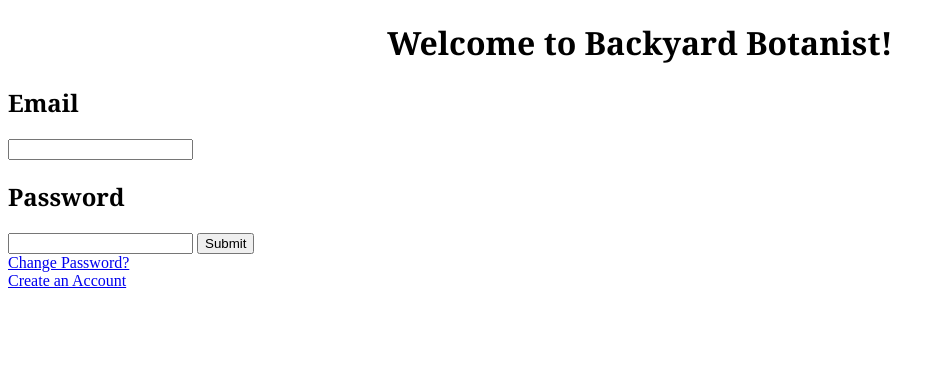
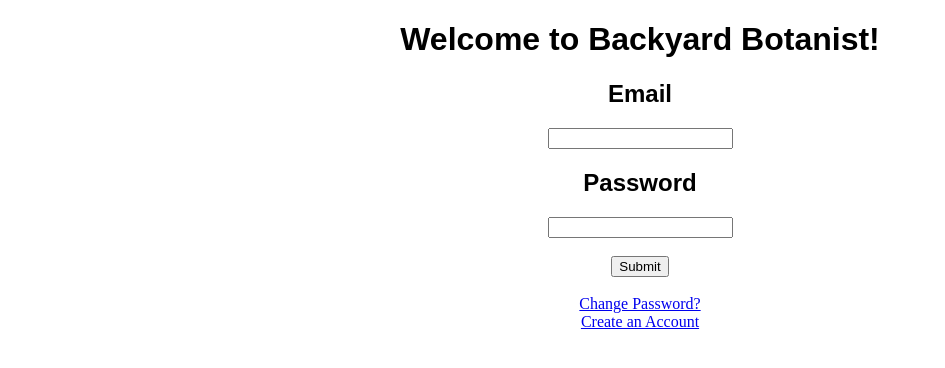
Before and after one commit to khanagan/BackyardBotanist, a Django app: page / in a window 1280 px wide. Shown: the top 368 px of the page, without its empty margins (0-945 px from the left). Run offline with Django 3.2, Linux system fonts and the light colour scheme.

Commit message:
UI updates made, css files added for formatting

```diff
--- /dev/null
+++ b/backyardBotanist/mainPageApp/static/dbSearchFormatting.css
@@ -0,0 +1,4 @@
+databaseSearchPage,
+td {
+    border: 5px solid #7FFFD4;
+}
--- /dev/null
+++ b/backyardBotanist/mainPageApp/static/homeFormatting.css
@@ -0,0 +1,4 @@
+Home,
+body {
+    text-align: center;
+}
--- a/backyardBotanist/mainPageApp/templates/databaseSearchPage.html
+++ b/backyardBotanist/mainPageApp/templates/databaseSearchPage.html
@@ -4,6 +4,8 @@
     <meta charset="UTF-8">
     <title>databaseSearchPage</title>
 </head>
+{% load static %}
+<link rel="stylesheet" type="text/css" href="{% static 'dbSearchFormatting.css' %}">
 <body>
 <table border="1">
             <tr>
--- a/backyardBotanist/mainPageApp/templates/home.html
+++ b/backyardBotanist/mainPageApp/templates/home.html
@@ -4,21 +4,21 @@
     <meta charset="UTF-8">
     <title>Home</title>
 </head>
+{% load static %}
+<link rel="stylesheet" type="text/css" href="{% static 'homeFormatting.css' %}">
 <body>
-<h1 style="text-align:center;font-family:Georgia">Welcome to Backyard Botanist!</h1>
-<form action="/databaseSearchPage" method="post">
+<h1 style="text-align:center;font-family:Arial">Welcome to Backyard Botanist!</h1>
+
+<form action="/databaseSearchPage" method="post" style="text-align:center">
     {% csrf_token %}
-    <h2 style="text-align:left;font-family:Georgia">Email</h2>
+    <h2 style="text-align:center;font-family:Arial">Email</h2>
     {{ form.email }}
-    <h2 style="text-align:left;font-family:Georgia">Password</h2>
+    <h2 style="text-align:center;font-family:Arial">Password</h2>
     {{ form.password }}
-    <input type="submit" value="Submit">
+    </br></br>
+    <input type="submit" value="Submit" class="center">
 </form>
-<!--{% if emailInput != emailInput %}
-    <a href="./databaseSearchPage" onclick="navigate">Submit</a><br>
-{% else %}
-    <a href="./invalidUser" onclick="navigate">Submit</a><br>
-{% endif %}-->
+</br>
 <a href="./changePassword" onclick="navigate">Change Password?</a><br>
 <a href="./createAccount" onclick="navigate">Create an Account</a><br>
 </body>
```
